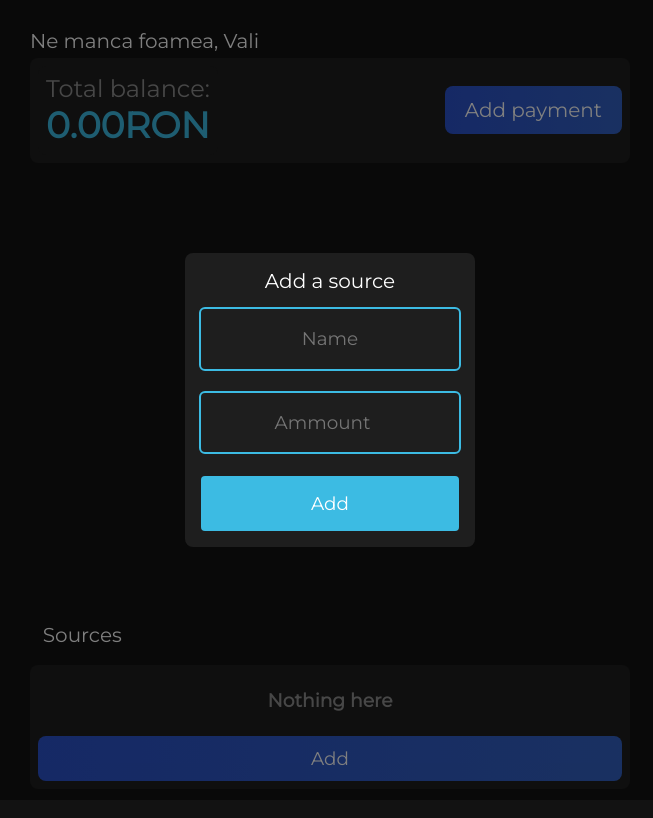
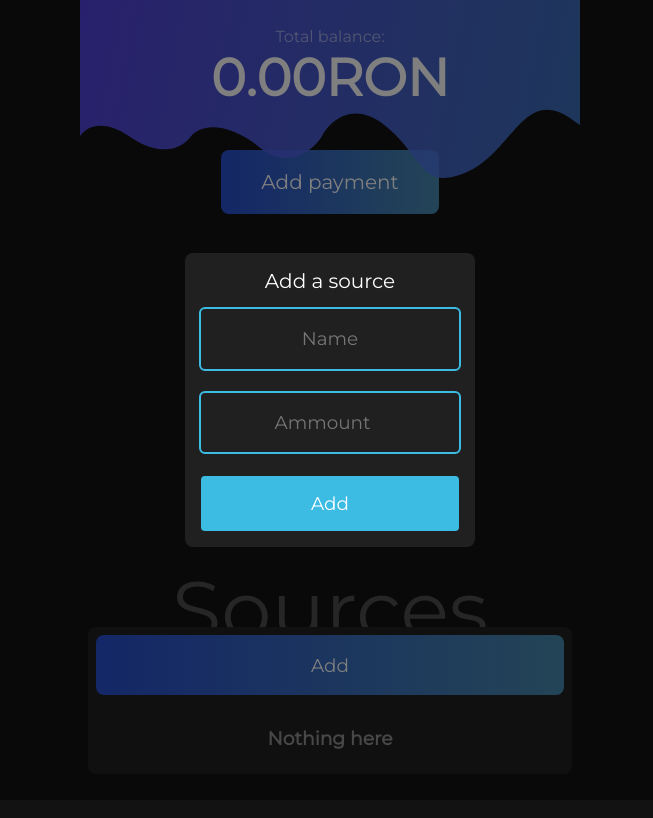
Before and after one commit to VladQweqw/moneycalculator, a React (Create React App) app: page /add in a window 1280 px wide. Shown: the whole page, without its empty margins (310-963 px from the left). Built offline with nearby package versions, Linux system fonts and the light colour scheme.

Commit message:
redesign

```diff
--- a/src/assets/main.css
+++ b/src/assets/main.css
@@ -37,59 +37,43 @@ body {
   display: flex;
   align-items: center;
   justify-content: center;
-  padding: 1vw;
   overflow-x: hidden !important;
   max-width: 100% !important;
 }
 
 #root {
-  display: flex;
-  flex-direction: column;
-  gap: 2rem;
-  padding: 1rem 0;
-  max-width: 600px;
+  display: grid;
+  grid-template-rows: 200px;
+  gap: 5rem;
+  max-width: 500px;
   min-height: 95vh;
   width: 100%;
   overflow-x: hidden !important;
 }
 
-#main {
-  display: flex;
-  flex-direction: column;
-  justify-content: space-between;
-  gap: 1rem;
-  min-height: 95vh;
-  overflow-x: hidden !important;
+.section {
+  position: relative;
+  padding: 0.5rem;
 }
-
-.section {
-  display: grid;
-  gap: 5px;
-}
-.section div {
-  background-color: #1E1E1E;
+.section .section-container {
+  background-color: #202020;
   border-radius: 8px;
   padding: 0.5em;
 }
-.section .section-header {
-  display: flex;
-  justify-content: space-between;
-  padding: 1vw;
-  align-items: center;
+.section .section-title {
+  position: absolute;
+  color: rgba(255, 255, 255, 0.2509803922);
+  font-size: 5rem;
+  font-weight: 400;
+  top: -10px;
+  z-index: -1;
+  left: 50%;
+  transform: translate(-50%, -50%);
 }
-.section .section-header .section-optional {
-  cursor: pointer;
-  font-size: 1rem;
-  color: gray;
-  transition: 200ms ease;
-}
-.section .section-header .section-optional:hover {
-  color: #3CBBE3;
-}
-.section .section-title {
-  font-size: 1rem;
-  font-size: 1.25rem;
-  font-weight: 400;
+
+.section:first-child {
+  margin-top: 0;
+  padding: 0;
 }
 
 .primary-btn {
@@ -104,8 +88,6 @@ body {
   width: fit-content;
   background: linear-gradient(90deg, #294ECE 0%, #4789AD 100%);
   font-size: 1.15rem;
-  background-size: 400%;
-  background-position: 10%;
   transition: 200ms ease;
 }
 
@@ -128,7 +110,7 @@ body {
 
 /* Track */
 ::-webkit-scrollbar-track {
-  background: #1E1E1E;
+  background: #202020;
 }
 
 /* Handle */
@@ -141,33 +123,75 @@ body {
   background: #3CBBE3;
 }
 
-.total-wrapper {
-  display: flex;
-  gap: 0.5rem;
-  justify-content: space-between;
-  align-items: center;
+.header {
+  text-align: center;
+  position: relative;
+  padding: 0;
+  display: grid;
+  grid-template-rows: 150px 50px;
 }
-.total-wrapper .total .total-title {
-  font-size: calc(1rem + 1vmin);
+.header span {
+  display: inline-block;
+}
+.header .letter-wrapper {
+  overflow: hidden;
+}
+.header #header-svg {
+  position: absolute;
+  top: 0;
+  left: 0;
+  width: 100%;
+}
+.header .total {
+  position: relative;
+  z-index: 1;
+  padding-top: calc(0.1rem + 2vw);
+}
+.header .total .total-title {
+  font-size: 1rem;
   color: rgba(255, 255, 255, 0.5019607843);
   font-weight: 400;
 }
-.total-wrapper .total .total-money {
-  font-size: calc(1.25rem + 2vmin);
+.header .total .total-money {
+  font-size: calc(1.75rem + 3vmin);
   cursor: pointer;
   transition: 200ms ease;
+  color: white;
 }
-.total-wrapper .add-payment {
+.header .add-payment {
   font-size: calc(0.75rem + 1vmin);
+  margin: 0 auto;
+  padding: 1em 2em;
+  transition: 200ms ease;
+}
+.header .add-payment:active {
+  scale: 0.9;
+}
+
+.history-wrapper {
+  display: grid;
+  grid-template-rows: 25px auto;
+}
+.history-wrapper .section-optional {
+  font-size: 1rem;
+  color: rgba(255, 255, 255, 0.5019607843);
+  padding: 1vw;
+  text-align: right;
+  font-weight: 400;
+  transition: 200ms ease;
+}
+.history-wrapper .section-optional:hover {
+  color: #3CBBE3;
 }
 
 .history {
-  max-height: 500px;
   width: 100%;
   display: grid;
   gap: 1rem;
   overflow: hidden;
+  height: 500px;
   overflow-y: scroll;
+  padding: 1vw;
 }
 .history .history-section {
   position: relative;
@@ -182,14 +206,24 @@ body {
   position: sticky;
   top: -10px;
   z-index: 999;
-  padding: 0.5rem;
-  background-color: #1E1E1E;
+  background-color: #202020;
+  padding: 0.5rem 0 0.25rem 0;
+  width: 100%;
+}
+.history .history-section .history-header .history-section-title {
+  font-weight: 400;
+}
+.history .history-section .history-header .history-section-total {
+  color: #3CBBE3;
 }
 .history .history-section .history-items {
   padding: 0;
   display: grid;
   outline: 1px solid rgba(255, 255, 255, 0.5019607843);
+  gap: 1rem;
   max-height: 100%;
+  padding: 1vw;
+  border-radius: 4px;
 }
 .history .history-item-wrapper .currency-wrapper {
   background-color: transparent;
@@ -205,7 +239,7 @@ body {
   border-radius: 6px;
   justify-content: space-between;
   cursor: pointer;
-  padding: 0.25em 0.5rem;
+  padding: 0.5rem;
   transition: 200ms ease;
   position: relative;
 }
@@ -334,7 +368,7 @@ body {
 }
 .add-wrapper .add-container {
   padding: 1rem;
-  background-color: #1E1E1E;
+  background-color: #202020;
   border-radius: 8px;
 }
 .add-wrapper .add-container .add-form {
@@ -427,7 +461,7 @@ body {
   transition: 200ms ease;
 }
 .select .currency-item {
-  background-color: #1E1E1E;
+  background-color: #202020;
   outline: none;
   border: none;
 }
@@ -446,19 +480,23 @@ body {
 
 .sources {
   display: grid;
-  gap: 0.5rem;
+  gap: 1rem;
+  grid-template-rows: 60px;
   overflow-y: auto;
   overflow-x: hidden;
+  min-height: calc(120px + 1rem);
+  position: relative;
   max-height: 300px;
 }
 .sources .source {
-  background-color: #333837;
+  background-color: #363636;
   transition: 200ms ease;
-  outline: 2px solid transparent;
   cursor: pointer;
   display: flex;
+  padding: 0.5rem;
   justify-content: space-between;
   align-items: center;
+  border-radius: 6px;
 }
 .sources .source .remove-source {
   display: grid;
@@ -491,10 +529,6 @@ body {
   font-weight: 300;
   padding: 1rem;
 }
-.sources .source:hover {
-  background-color: #1E1E1E;
-  outline: 2px solid #333837;
-}
 .sources .add-source {
   width: 100%;
 }
--- a/src/layout/Components/edit.tsx
+++ b/src/layout/Components/edit.tsx
@@ -40,7 +40,6 @@ export default function Edit() {
                     value = Math.abs(data.total + 2 * parseFloat(currencyConvertor(total, currency, 'RON')))
                 }
 
-                console.log(value);
                 return {
                     name: data.name,
                     total: value
--- a/src/layout/History/historyComponents.tsx
+++ b/src/layout/History/historyComponents.tsx
@@ -136,7 +136,7 @@ export const HistoryComponent = (data: any) => {
 
     return(
         <div
-        className="history">
+        className="history ">
             {
                 datesArr?.map((item: any, index: number) => {
 
--- a/src/layout/header.tsx
+++ b/src/layout/header.tsx
@@ -1,72 +1,106 @@
-import {useContext} from 'react'
+import {useContext, useState, useEffect} from 'react'
 import { useNavigate } from 'react-router'
 import { BalanceContext } from '../context'
-import { motion } from 'framer-motion'
+import { motion, AnimatePresence } from 'framer-motion'
 import { currencyValues, currencyConvertor } from '../utils/functions'
-import { phrases } from '../utils/functions'
 import { SourceType } from '../utils/types'
+
+const container = {
+   hidden: {
+   },
+   visible: {
+     transition: {
+       staggerChildren: .15
+     }
+   },
+
+ };
+
+ const item = {
+   hidden: {
+     translateY: "200%",
+     transition: { ease: [0.455, 0.03, 0.515, 0.955], duration: 0.85 }
+   },
+   visible: {
+     translateY: 0,
+     transition: { ease: [0.455, 0.03, 0.515, 0.955], duration: 0.75 }
+   }
+ };
+ let from = 0, to = 1;
 
 export default function Header() {
    const navigate = useNavigate()
    const { sources } = useContext(BalanceContext);
-   const balance = sources.reduce((acc: number, curr:SourceType) => acc + curr.total, 0)
+   const [balanceText, setBalanceText] = useState<any>([])
+   const [state, setState] = useState('hidden')
+   const [balance, setBalance] = useState<number>(0);
+   const [currency, setCurrency] = useState<any>(['R','O','N'])
 
-   function getPhrase(balance: number) {
-      if(balance <= 100) {
-         return phrases[0]
-      }else if(balance > 100 && balance <= 250) {
-         return phrases[1]
-      }else if(balance > 250 && balance <= 500) {
-         return phrases[2]
-      }else if(balance > 500 && balance <= 1000) {
-         return phrases[3]
-      }else if(balance > 1000) {
-         return phrases[4]
-      }
-   }
 
-   let from = 0, to = 1;
+   useEffect(() => {
+      setBalance(
+         sources.reduce((acc: number, curr:SourceType) => acc + curr.total, 0)
+         )
+      }, [sources])
+
+
+   useEffect(() => {
+      setBalanceText([...balance.toFixed(2).split(''), ...currency])
+      setState('visible')
+   }, [balance])
+
+
    return(
       <section className="header section">
-         <h1 className="section-title">{
-               getPhrase(balance)
-         }, Vali</h1>
+         <svg id='header-svg' viewBox="0 0 250 89" fill="none" xmlns="http://www.w3.org/2000/svg">
+         <path d="M24.5 68.123C10.5 58.5681 2.33333 64.1418 0 68.123V0H391V73.8736C388.333 74.7583 380.9 74.8468 372.5 68.123C362 59.7182 356 68.123 342 73.8736C328 79.6243 325 73.8736 305.5 62.3724C286 50.8711 290 68.123 281.5 73.8736C273 79.6243 270.5 76.9701 246 59.7182C221.5 42.4663 216.5 76.5278 193 86.2596C169.5 95.9915 172 77.8549 152 62.3724C136 49.9864 124.667 61.0453 121 68.123C116.667 74.9058 104.4 85.5519 90 73.8736C72 59.2759 59 63.2571 55.5 68.123C52 72.9889 42 80.0666 24.5 68.123Z" fill="url(#paint0_linear_45_13)"/>
+         <defs>
+         <linearGradient id="paint0_linear_45_13" x1="-54" y1="-8.40473" x2="473.506" y2="91.4368" gradientUnits="userSpaceOnUse">
+         <stop stopColor="#5735E1"/>
+         <stop offset="1" stopColor="#3CBBE3" stopOpacity="0.65"/>
+         </linearGradient>
+         </defs>
+         </svg>
 
-         <div className="total-wrapper">
-            <div className="total">
+
+         <div className="total">
                <h3 className="total-title">Total balance:</h3>
-               <motion.h1
-               initial={{
-                  opacity:0,
-                  translateX: '-100%'
-               }}
-               animate={{
-                  opacity: 1,
-                  translateX: '0%'
 
-               }}
-               className="total-money accent" onClick={(e) => {
+               {state === 'visible' && <motion.h1
+               variants={container}
+               initial='hidden'
+               animate={state}
+               exit='exit'
+               className="total-money " onClick={(e) => {
                   const values = Object.keys(currencyValues);
-                  const elem = (e.target as HTMLElement);
+                  setState('hidden')
 
                   if(from == values.length - 1) to = 0
                   if(from >= values.length) from = 0
 
-                  elem.innerText = `${
-                     currencyConvertor(
-                        parseFloat(elem.innerText.slice(0, -3)), values[from], values[to])
-                  }${values[to]}`
+                  let balanceConverted = currencyConvertor(
+                     parseFloat(balance.toString()), values[from], values[to])
+                  setBalance(parseFloat(balanceConverted))
+                  setCurrency(values[to].split(''))
 
-                  from++; to++;
-               }}>{balance.toFixed(2)
-               }RON</motion.h1>
+                  from++; to++
+               }}>
+                  {balanceText.map((letter: string, index: number) => {
+                  return <span key={index} className='letter-wrapper'>
+                     <motion.span
+                     variants={item}
+                     className="balance-number" key={index}>{letter}</motion.span>
+                     </span>
+
+               })}</motion.h1>     }
+
             </div>
 
+         <div>
             <button className="primary-btn add-payment" onClick={() => {
                navigate('add?type=payment')
             }}>Add payment</button>
          </div>
-
       </section>
    )
 }
--- a/src/layout/home.tsx
+++ b/src/layout/home.tsx
@@ -9,12 +9,12 @@ export default function Home() {
    const { history } = useContext(BalanceContext)
 
    return(
-    <main id='main'>
+       <>
         <Outlet />
         <Header />
         <HistoryComponent {...history} />
         {/* <Top /> */}
         <Sources />
-    </main>
+        </>
    )
 }
--- a/src/layout/sources.tsx
+++ b/src/layout/sources.tsx
@@ -29,15 +29,15 @@ export default function Sources() {
      variants={parent}
      animate={'animate'}
      initial={'initial'}
-    className="sources">
+    className="sources section-container">
+            <button className="add-source primary-btn" onClick={() => {
+            navigate('add?type=source')
+        }} id='add-source'>Add</button>
 
         {sources.length ? sources.map((data: SourceType, index: number) => {
             return <Source {...data} removeSource={removeSource}  key={index} />
         }): <NoSource />}
 
-        <button className="add-source primary-btn" onClick={() => {
-            navigate('add?type=source')
-        }} id='add-source'>Add</button>
     </motion.div>
 
   </section>
--- a/src/scss/_base.scss
+++ b/src/scss/_base.scss
@@ -34,63 +34,48 @@ body {
     display: flex;
     align-items: center;
     justify-content: center;
-    padding: 1vw;
     overflow-x: hidden !important;
     max-width: 100% !important;
 }
 
 #root {
-    display: flex;
-    flex-direction: column;
-    gap: 2rem;
-    padding: 1rem 0;
-    max-width: 600px;
+    display: grid;
+    grid-template-rows: 200px;
+    gap: 5rem;
+    max-width: 500px;
     min-height: 95vh;
     width: 100%;
     overflow-x: hidden !important;
 }
 
-#main {
-    display: flex;
-    flex-direction: column;
-    justify-content: space-between;
-    gap: 1rem;
-    min-height: 95vh;
-    overflow-x: hidden !important;
-}
+
 .section {
-    display: grid;
-    gap: 5px;
+    position: relative;
+    // margin-top: 50px;
+    padding: .5rem;
 
-    div {
+
+    .section-container {
         background-color: $contrast;
         border-radius: 8px;
         padding: .5em;
 
     }
-    .section-header {
-        display: flex;
-        justify-content: space-between;
-        padding: 1vw;
-        align-items: center;
-
-        .section-optional {
-            cursor: pointer;
-            font-size: 1rem;
-            color: gray;
-            transition: 200ms ease;
-        }
-
-        .section-optional:hover {
-            color: $accent;
-        }
-    }
 
     .section-title {
-        font-size: 1rem;
-        font-size: 1.25rem;
+        position: absolute;
+        color: #FFFFFF40;
+        font-size: 5rem;
         font-weight: 400;
+        top: -10px;
+        z-index: -1;
+        left: 50%;
+        transform: translate(-50%, -50%);
     }
+}
+.section:first-child {
+    margin-top: 0;
+    padding: 0;
 }
 
 .primary-btn {
@@ -101,10 +86,9 @@ body {
     padding: .6em 1em;
     cursor: pointer;
     width: fit-content;
-    background: linear-gradient(90deg, #294ECE 0%, #4789AD 100%);
+    background: $gradient;
     font-size: 1.15rem;
-    background-size: 400%;
-    background-position: 10%;
+
     transition: 200ms ease;
 }
 .primary-btn:hover {
--- a/src/scss/_utils.scss
+++ b/src/scss/_utils.scss
@@ -3,8 +3,10 @@
 $gray: #FFFFFF80;
 
 $black: #121212;
-$contrast: #1E1E1E;
-$light: #333837;
+$contrast: #202020;
+$light: #363636;
 $accent: #3CBBE3;
+$gradient: linear-gradient(90deg, #294ECE 0%, #4789AD 100%);
+
 
 $ff-main: 'Montserrat', sans-serif;
--- a/src/scss/layout/_home.scss
+++ b/src/scss/layout/_home.scss
@@ -1,35 +1,83 @@
-.total-wrapper {
-    display: flex;
-    gap: .5rem;
-    justify-content: space-between;
-    align-items: center;
+
+.header {
+    text-align: center;
+    position: relative;
+    padding: 0;
+    display: grid;
+    grid-template-rows: 150px 50px;
+
+    span {
+        display:inline-block
+    }
+
+    .letter-wrapper {
+        overflow: hidden;
+    }
+
+    #header-svg {
+        position: absolute;
+        top: 0;
+        left: 0;
+        width: 100%;
+
+
+    }
 
     .total {
+        position: relative;
+        z-index: 1;
+        padding-top: calc(.1rem + 2vw);
+
         .total-title {
-            font-size: calc(1rem + 1vmin);
+            font-size: calc(1rem);
             color: $gray;
             font-weight: 400;
         }
         .total-money {
-            font-size: calc(1.25rem + 2vmin);
+            font-size: calc(1.75rem + 3vmin);
             cursor: pointer;
             transition: 200ms ease;
+            color: white;
         }
     }
 
     .add-payment {
         font-size: calc(.75rem + 1vmin);
+        margin: 0 auto;
+        padding: 1em 2em;
+        transition: 200ms ease;
+    }
+    .add-payment:active {
+        scale: .9;
     }
 
 }
 
+.history-wrapper {
+    display: grid;
+    grid-template-rows: 25px auto;
+
+    .section-optional {
+        font-size: 1rem;
+        color: $gray;
+        padding: 1vw;
+        text-align: right;
+        font-weight: 400;
+        transition: 200ms ease;
+    }
+    .section-optional:hover {
+        color: $accent;
+    }
+
+}
 .history {
-    max-height: 500px;
     width: 100%;
     display: grid;
     gap: 1rem;
     overflow: hidden;
+    height: 500px;
     overflow-y: scroll;
+    padding: 1vw;
 
 
     .history-section {
@@ -44,8 +92,17 @@
             position: sticky;
             top: -10px;
             z-index: 999;
-            padding: .5rem;
             background-color: $contrast;
+            padding: .5rem 0 .25rem 0;
+            width: 100%;
+
+            .history-section-title {
+                font-weight: 400;
+            }
+
+            .history-section-total {
+                color: $accent;
+            }
         }
 
 
@@ -53,7 +110,10 @@
             padding: 0;
             display: grid;
             outline: 1px solid $gray;
+            gap: 1rem;
             max-height: 100%;
+            padding: 1vw;
+            border-radius: 4px;
         }
     }
 
@@ -75,7 +135,7 @@
             border-radius: 6px;
             justify-content: space-between;
             cursor: pointer;
-            padding: .25em .5rem;
+            padding: .5rem;
             transition: 200ms ease;
             position: relative;
         }
--- a/src/scss/layout/_sources.scss
+++ b/src/scss/layout/_sources.scss
@@ -1,18 +1,22 @@
 .sources {
     display: grid;
-    gap: .5rem;
+    gap: 1rem;
+    grid-template-rows: 60px;
     overflow-y: auto;
     overflow-x: hidden;
+    min-height: calc(120px + 1rem);
+    position: relative;
     max-height: 300px;
 
     .source {
-        background-color: #333837;
+        background-color: $light;
         transition: 200ms ease;
-        outline: 2px solid transparent;
         cursor: pointer;
         display: flex;
+        padding: .5rem;
         justify-content: space-between;
         align-items: center;
+        border-radius: 6px;
 
         .remove-source {
             display: grid;
@@ -50,13 +54,9 @@
         padding: 1rem;
     }
 
-    .source:hover {
-        background-color: $contrast;
-        outline: 2px solid #333837;
-    }
-
     .add-source {
         width: 100%;
+
     }
 
 }
```
Also changed, not shown: src/layout/History/history.tsx (+6 -5 lines), Vector 1.svg (added), 1 other file (tests, documents, lock files or other folders).
